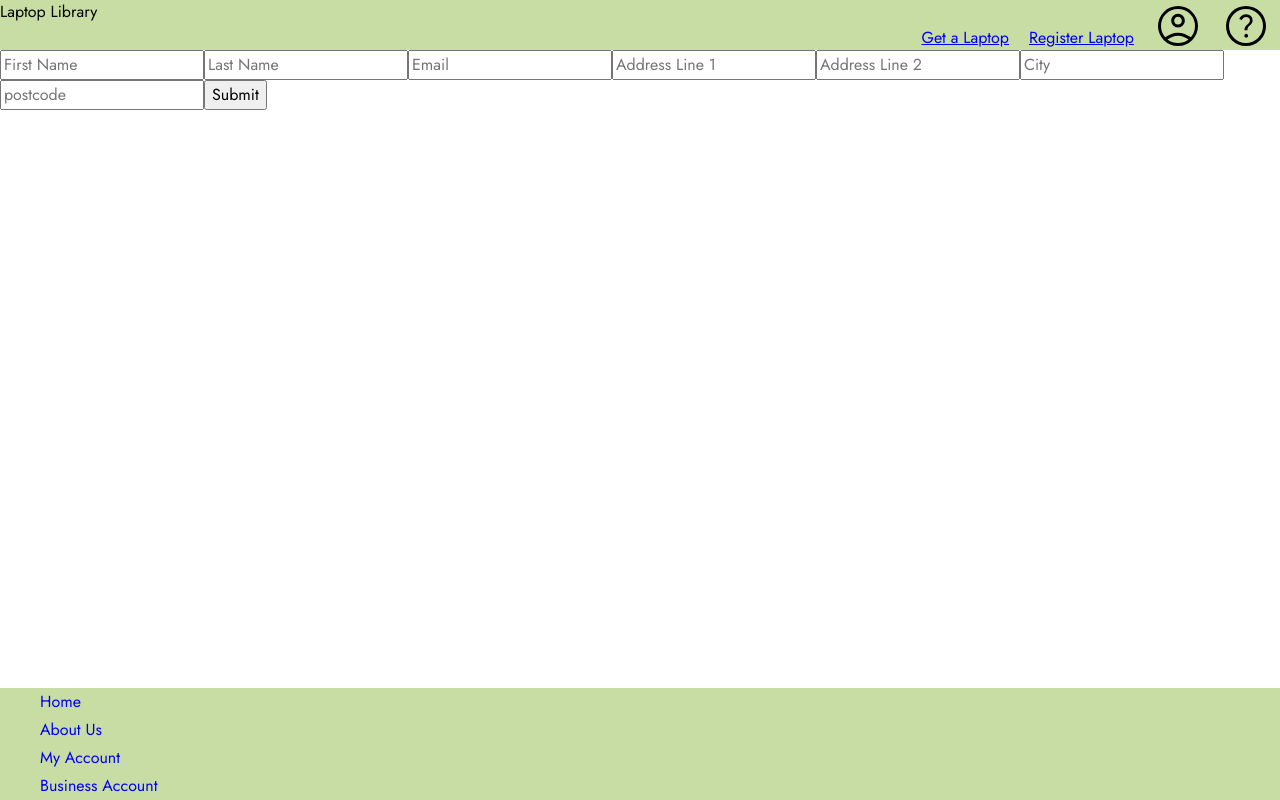
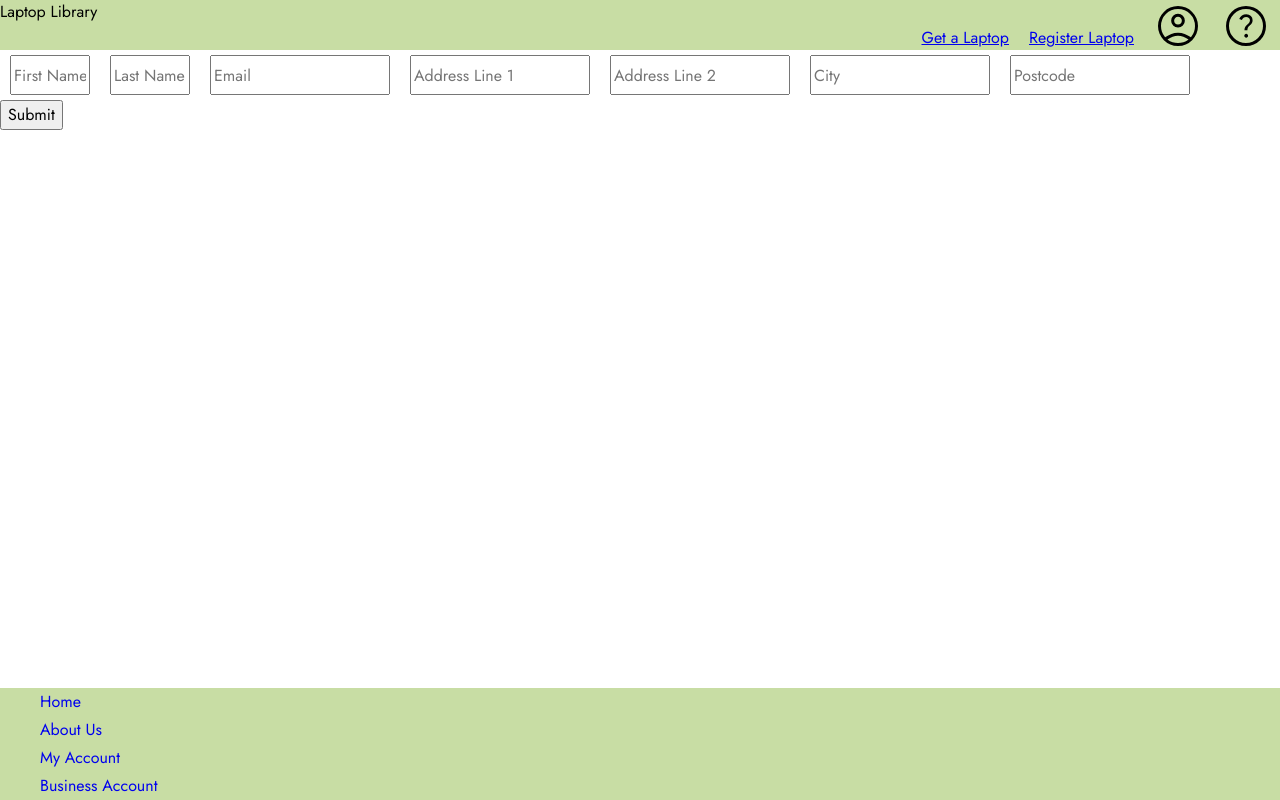
Before and after one commit to lucky-eight/laptop-library, a Vue app in the folder frontend/: page / in a window 1280 px wide. Built offline with nearby package versions, Linux system fonts and the light colour scheme.

Commit message:
resolve conflicts

```diff
--- a/frontend/src/components/ApplicationForm.vue
+++ b/frontend/src/components/ApplicationForm.vue
@@ -1,6 +1,7 @@
 <template>
   <form id="application-form" @submit.prevent="handleSubmit">
-    <div id="full-name-group">
+
+    <div id="full-name-group" class="form-field-container">
       <input
         id="first-name-field"
         type="text"
@@ -9,9 +10,27 @@
         v-model="first_name"
         required
       />
-      <input id="surname-field" type="text" name="last-name" placeholder="Last Name" v-model="last_name" required />
+      <input
+      id="surname-field"
+      type="text" name="last-name"
+      placeholder="Last Name"
+      v-model="last_name"
+      required
+      />
     </div>
-    <input id="email-field" type="text" name="email" placeholder="Email" v-model="email" required />
+
+    <div class="form-field-container">
+      <input
+      id="email-field"
+      type="text"
+      name="email"
+      placeholder="Email"
+      v-model="email"
+      required
+      />
+    </div>
+
+    <div class="form-field-container">
       <input
         id="address-line1-field"
         type="text"
@@ -20,10 +39,44 @@
         v-model="address.line_1"
         required
       />
-    <input id="address-line2" type="text" name="address-line2" placeholder="Address Line 2" v-model="address.line_2" />
-    <input id="city-field" type="text" name="city" placeholder="City" v-model="address.city" required />
-    <input id="postcode-code" type="text" name="postcode" placeholder="postcode" v-model="address.postcode" required />
+    </div>
+
+    <div class="form-field-container">
+      <input
+      id="address-line2"
+      type="text"
+      name="address-line2"
+      placeholder="Address Line 2"
+      v-model="address.line_2"
+      />
+    </div>
+
+    <div class="form-field-container">
+      <input
+      id="city-field"
+      type="text"
+      name="city"
+      placeholder="City"
+      v-model="address.city"
+      required
+      />
+    </div>
+
+    <div class="form-field-container">
+      <input
+      id="postcode-code"
+      type="text"
+      name="postcode"
+      placeholder="Postcode"
+      v-model="address.postcode"
+      required
+      />
+    </div>
+
+    <div class="form-field-container">
        <button id="submit-form" type="submit" :disabled="isPending">Submit</button>
+    </div>
+
   </form>
 </template>
 
@@ -76,4 +129,22 @@ export default {
 </script>
 
 <!-- Add "scoped" attribute to limit CSS to this component only -->
-<style scoped></style>
+<style scoped>
+ form input {
+  height: 40px;
+  width: 100%;
+  margin-left: 10px;
+  margin-right: 10px;
+  margin-top: 5px;
+  margin-bottom: 5px;
+ }
+
+ .form-field-container{
+  width: 200px;
+  display: flex;
+  flex-wrap: nowrap;
+  align-items: center;
+  flex-direction: row;
+  text-align: center;
+ }
+</style>
```
Lines whose indentation alone changed are shown as unchanged.
